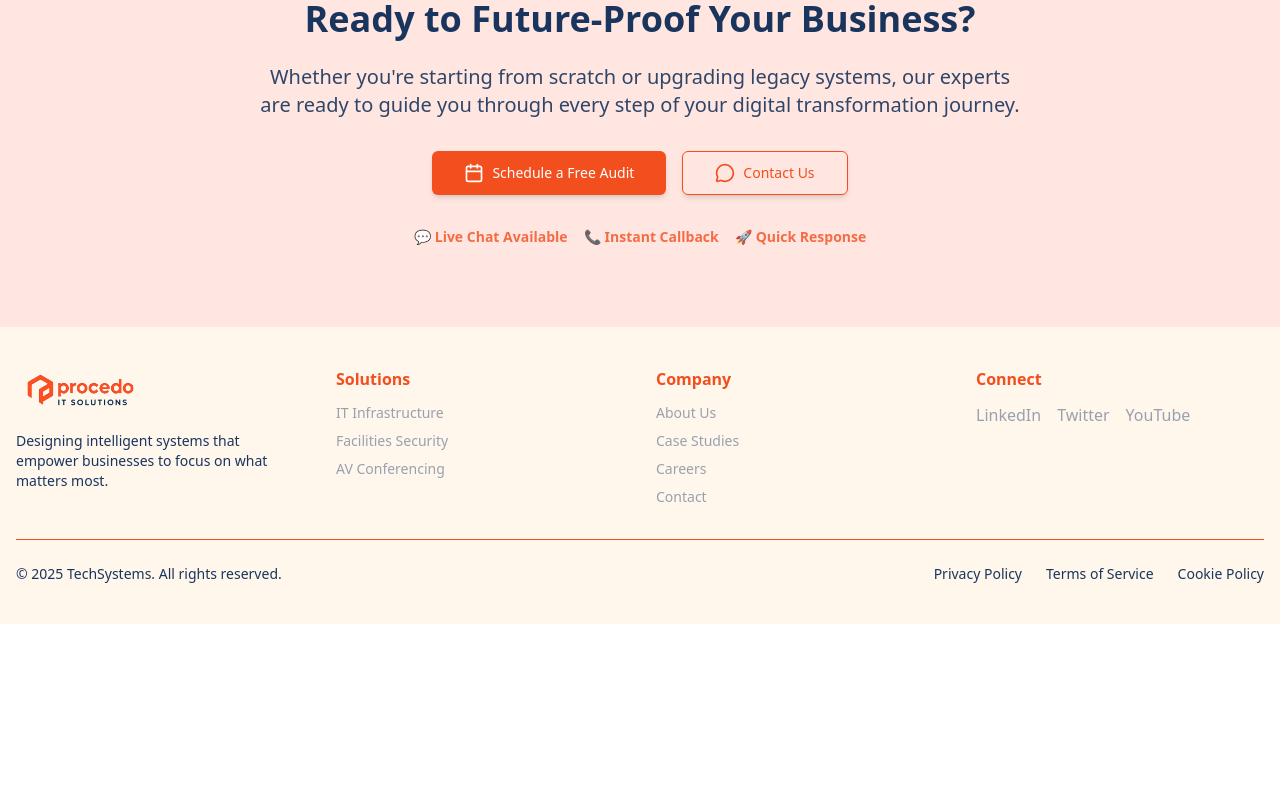
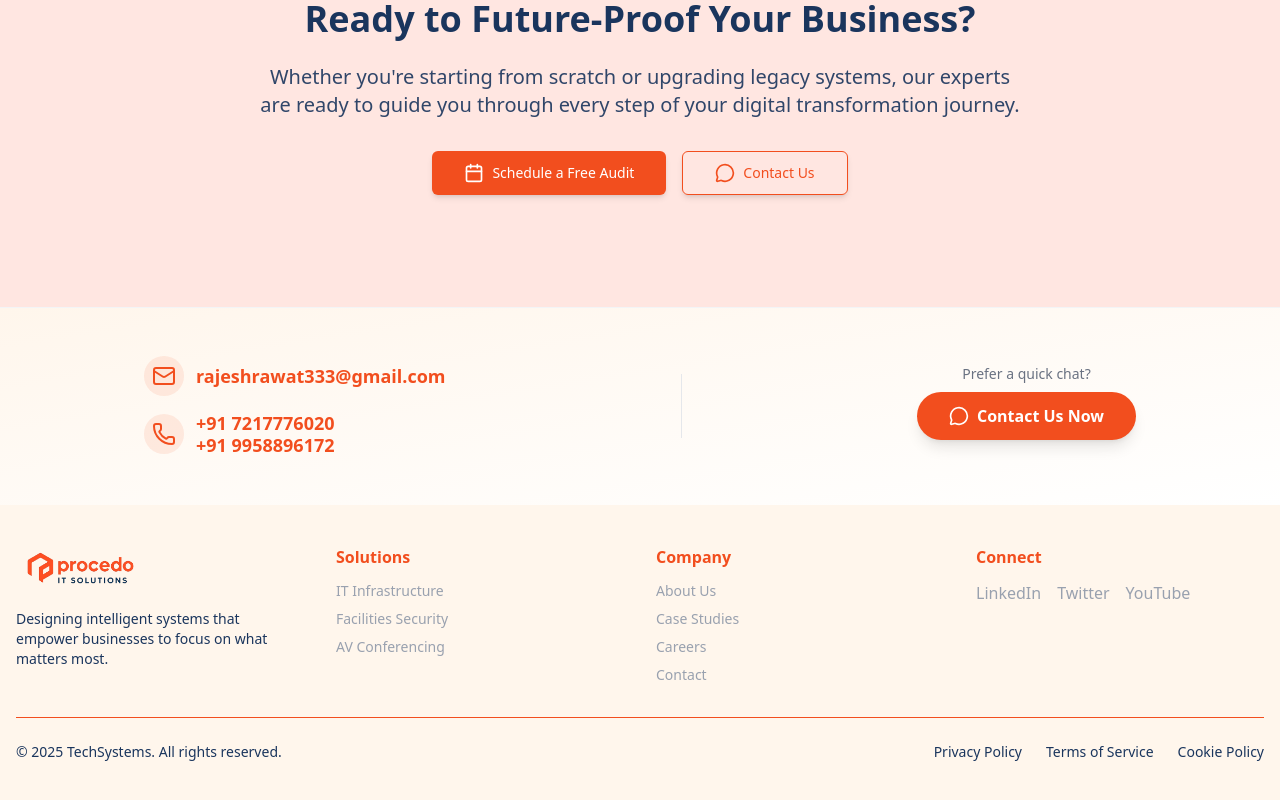
Before and after one commit to YashRawat0947/Procedo, a React (Vite) app in the folder frontend/: page / in a window 1280 px wide. Shown: the part 4918-5718 px from the top of the page. Before the commit the page ends 5542 px from the top, so only its background shows below. Built offline with nearby package versions, Linux system fonts and the light colour scheme.

Commit message:
Update Home.jsx

```diff
--- a/frontend/src/Pages/Home.jsx
+++ b/frontend/src/Pages/Home.jsx
@@ -592,13 +592,60 @@ function Home() {
               Contact Us
             </Button>
           </div>
-          <div className="flex flex-wrap items-center justify-center gap-4 text-sm opacity-80">
+          {/* <div className="flex flex-wrap items-center justify-center gap-4 text-sm opacity-80">
             <span className="flex items-center gap-1"><span role="img" aria-label="chat">💬</span> <span className="text-[#F24E1E] font-semibold">Live Chat Available</span></span>
             <span className="flex items-center gap-1"><span role="img" aria-label="phone">📞</span> <span className="text-[#F24E1E] font-semibold">Instant Callback</span></span>
             <span className="flex items-center gap-1"><span role="img" aria-label="rocket">🚀</span> <span className="text-[#F24E1E] font-semibold">Quick Response</span></span>
+          </div> */}
+        </div>
+      </section>
+
+      {/* Contact Us */}
+      <section className="bg-gradient-to-br from-[#FFF6EC] to-white py-12 border-t border-gray-100">
+        <div className="container mx-auto px-4 max-w-5xl flex flex-col sm:flex-row items-center justify-between gap-8 sm:gap-12">
+          {/* Contact Details */}
+          <div className="flex flex-col gap-4 w-full sm:w-auto">
+            <div className="flex items-center gap-3 text-base sm:text-lg font-semibold text-gray-800">
+              <span className="bg-[#F24E1E]/10 rounded-full p-2">
+                <Mail className="w-6 h-6 text-[#F24E1E]" />
+              </span>
+              <a href="mailto:rajeshrawat333@gmail.com" className="hover:underline text-[#F24E1E] transition-colors">
+                rajeshrawat333@gmail.com
+              </a>
+            </div>
+            <div className="flex items-center gap-3 text-base sm:text-lg font-semibold text-gray-800">
+              <span className="bg-[#F24E1E]/10 rounded-full p-2">
+                <Phone className="w-6 h-6 text-[#F24E1E]" />
+              </span>
+              <div className="flex flex-col leading-tight">
+                <a href="tel:+917217776020" className="hover:underline text-[#F24E1E] transition-colors">
+                  +91 7217776020
+                </a>
+                <a href="tel:+919958896172" className="hover:underline text-[#F24E1E] transition-colors">
+                  +91 9958896172
+                </a>
+              </div>
+            </div>
+          </div>
+          {/* Divider for desktop */}
+          <div className="hidden sm:block h-16 border-l border-gray-200" />
+          {/* Call to Action */}
+          <div className="flex flex-col items-center w-full sm:w-auto">
+            <span className="text-sm text-gray-500 mb-2">Prefer a quick chat?</span>
+            <a
+              href="mailto:rajeshrawat333@gmail.com"
+              className="bg-[#F24E1E] hover:bg-[#d63e13] text-white px-8 py-3 rounded-full font-semibold transition-colors text-base shadow-lg flex items-center gap-2"
+            >
+              <MessageCircle className="w-5 h-5" />
+              Contact Us Now
+            </a>
+
+            <span className="mt-2 text-xs text-[#F24E1E] font-medium flex items-center gap-1">
+            </span>
           </div>
         </div>
       </section>
+
 
       {/* Footer */}
       <Footer />
```
